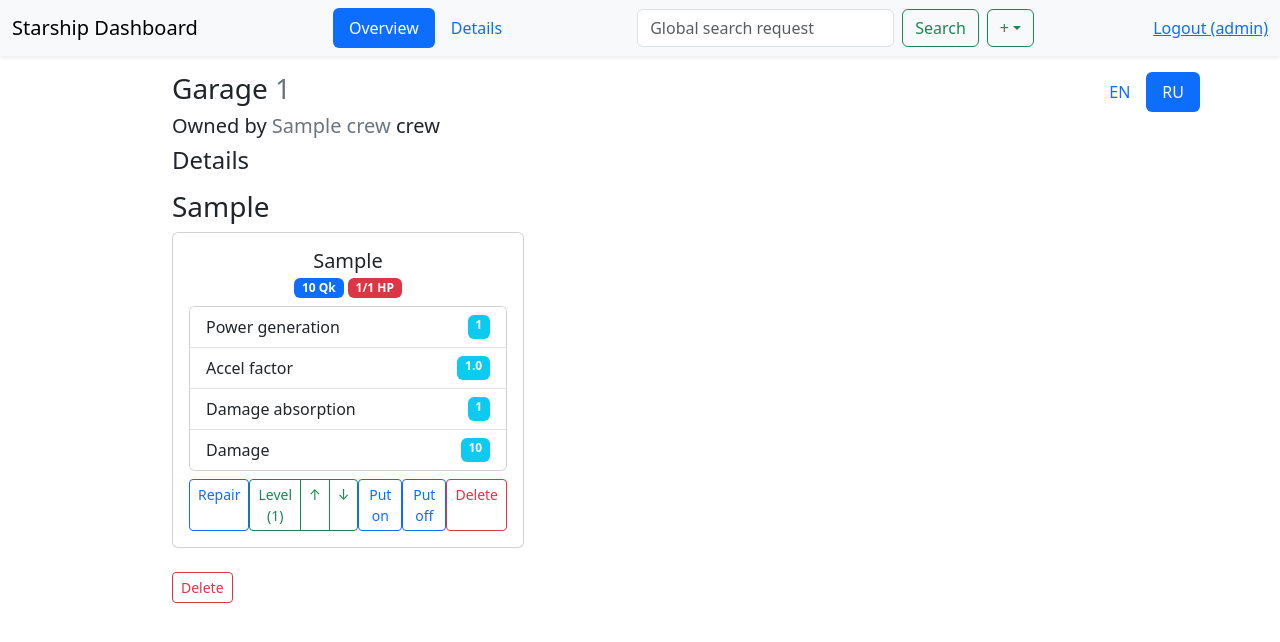
After one commit to starship-crew/starship-core, a Flask app: page /dashboard/garage/1 in a window 1280 px wide. The commit adds this page. Shown: the top 642 px of the page. Run offline with Flask 3, Linux system fonts and the light colour scheme; a user stored in the database is signed in; tables that the repository leaves empty hold one stand-in row (values such as "Sample post"); some libraries are stand-ins or nearby versions.

Commit message:
impl garage <-> ship interactions

```diff
--- a/starship/admin/__init__.py
+++ b/starship/admin/__init__.py
@@ -7,3 +7,4 @@ from . import detail
 from . import user
 from . import ship
 from . import crew
+from . import garage
--- /dev/null
+++ b/starship/admin/garage.py
@@ -0,0 +1,60 @@
+from collections import OrderedDict
+import sqlalchemy as sa
+
+from flask import abort, flash, redirect, render_template
+from starship.data.detail import Detail
+from starship.data.detail_copy import DetailCopy
+from starship.data.detail_type import DetailType
+from starship.data.garage import Garage
+from starship.data import db_session
+from .blueprint import admin_bp
+from .helpers import admin_required, get_lang, redirect_url
+
+
+@admin_bp.route("/garage/<int:id>")
+@admin_required
+def garage(id):
+    db_sess = db_session.create_session()
+    garage = db_sess.query(Garage).get(id)
+
+    if not garage:
+        return abort(404)
+
+    detail_types = db_sess.query(DetailType).order_by(DetailType.order).all()
+    details = OrderedDict()
+    for detail_type in detail_types:
+        details[detail_type] = (
+            db_sess.query(DetailCopy)
+            .filter(DetailCopy.garage == garage)
+            .join(DetailCopy.kind)
+            .join(Detail.kind)
+            .filter(DetailType.id == detail_type.id)
+            .all()
+        )
+
+    return render_template(
+        "garage.html",
+        title=f"Garage {garage.id}",
+        garage=garage,
+        details=details,
+        lang=get_lang(),
+    )
+
+
+@admin_bp.route("/garage/<int:id>/delete")
+@admin_required
+def delete_garage(id):
+    db_sess = db_session.create_session()
+    garage = db_sess.query(Garage).get(id)
+
+    if not garage:
+        flash(f"Garage with id {id} not found")
+        return redirect(redirect_url())
+
+    try:
+        db_sess.delete(garage)
+        db_sess.commit()
+    except sa.exc.SQLAlchemyError as e:
+        flash(f"Error while deleting garage with id {id}: {e}")
+
+    return redirect(redirect_url())
--- a/starship/admin/ship.py
+++ b/starship/admin/ship.py
@@ -19,7 +19,7 @@ def ship(id):
         "ship.html",
         title=f"Ship {ship.id}",
         ship=ship,
-        details=sorted(ship.details, key=lambda d: d.kind.kind.order),
+        details=sorted(ship.details, key=lambda d: d.order()),
         lang=get_lang(),
     )
 
--- a/starship/admin/static/js/admin.js
+++ b/starship/admin/static/js/admin.js
@@ -94,11 +94,14 @@ function deleteCrew(id, name) {
     }
 }
 
-function deleteDetailCopy(id, name, ship_id) {
+function deleteDetailCopy(id, name, next = null) {
     let sure = prompt(`Confirm deletion of detail copy ${id}/${name} by typing CONFIRM word`);
     if (sure == "CONFIRM") {
         const dc_url = `${index}/detail_copy/${id}`;
-        const url = `${dc_url}/delete?next=${index}/ship/${ship_id}`;
+        let url = `${dc_url}/delete`;
+        if (next != null) {
+            url += `?next=${next}`;
+        }
         window.location = url;
     }
 }
@@ -111,3 +114,12 @@ function deleteShip(id) {
         window.location = url;
     }
 }
+
+function deleteGarage(id) {
+    let sure = prompt(`Confirm deletion of garage with id ${id} by typing CONFIRM word`);
+    if (sure == "CONFIRM") {
+        const garage_url = `${index}/garage/${id}`;
+        const url = `${garage_url}/delete`;
+        window.location = url;
+    }
+}
--- a/starship/admin/templates/dashboard.html
+++ b/starship/admin/templates/dashboard.html
@@ -76,6 +76,7 @@
                 <div class="d-flex justify-content-evenly">
                     <button class="card-link btn btn-sm btn-outline-dark" onclick="navigator.clipboard.writeText('{{ crew.token }}')" data-bs-toggle="tooltip" data-bs-title="Click to copy access token">Token</button>
                     <a href="{{url_for('admin_bp.ship', id=crew.ship.id)}}" class="card-link btn btn-sm btn-outline-primary">Ship</a>
+                    <a href="{{url_for('admin_bp.garage', id=crew.garage.id)}}" class="card-link btn btn-sm btn-outline-secondary">Garage</a>
                     <button class="card-link btn btn-sm btn-outline-danger" onclick="deleteCrew({{crew.id}}, '{{crew.name}}')">Delete</button>
                 </div>
             </div>
--- /dev/null
+++ b/starship/admin/templates/detail_copy_card.html
@@ -0,0 +1,45 @@
+<div class="card me-2 mb-4" style="width: 22rem;">
+    <div class="card-body d-flex flex-column justify-content-between">
+        <div>
+            <h5 class="card-title text-center">{{dc.kind.name.get(lang)}}</h5>
+            <h6 class="card-subtitle text-center">
+                {% if dc.kind.cost == 0 %}
+                    <span class="badge bg-warning"
+                            data-bs-toggle="tooltip"
+                            data-bs-title="This detail will be put on every just created ship">
+                        starter
+                    </span>
+                {% else %}
+                    <span class="badge bg-primary">{{dc.kind.cost}} Qk</span>
+                {% endif %}
+                <span class="badge bg-danger">{{dc.health}}/{{dc.kind.health}} HP</span>
+            </h6>
+            {% set detail = dc.kind %}
+            {% include "detail_chars.html" %}
+        </div>
+        <div class="d-flex justify-content-between mt-2">
+            <a href="{{url_for('admin_bp.repair_detail_copy', id=dc.id)}}"
+                class="btn btn-sm btn-outline-primary"
+                data-bs-toggle="tooltip"
+                data-bs-title="Set health value to max">Repair</a>
+            <div class="btn-group">
+                <a href="#" class="btn btn-sm btn-outline-success">Level ({{dc.level}})</a>
+                <a href="{{url_for('admin_bp.change_detail_copy_level', id=dc.id, value=dc.level + 1)}}" class="btn btn-sm btn-outline-success">↑</a>
+                <a href="{{url_for('admin_bp.change_detail_copy_level', id=dc.id, value=dc.level - 1)}}" class="btn btn-sm btn-outline-success">↓</a>
+            </div>
+            {% if dc.can_put_on() %}
+                <a href="{{url_for('admin_bp.put_on_detail_copy', id=dc.id)}}"
+                    class="btn btn-sm btn-outline-primary"
+                    data-bs-toggle="tooltip"
+                    data-bs-title="Put detail on a ship and remove it from the garage">Put on</a>
+            {% endif %}
+            {% if dc.can_put_off() %}
+                <a href="{{url_for('admin_bp.put_off_detail_copy', id=dc.id)}}"
+                    class="btn btn-sm btn-outline-primary"
+                    data-bs-toggle="tooltip"
+                    data-bs-title="Put off detail from a ship and move it to the garage">Put off</a>
+            {% endif %}
+            <a href="#" onclick="deleteDetailCopy({{dc.id}}, '{{dc.kind.name.get(lang)}}'" class="btn btn-sm btn-outline-danger">Delete</a>
+        </div>
+    </div>
+</div>
--- /dev/null
+++ b/starship/admin/templates/garage.html
@@ -0,0 +1,37 @@
+{% extends "base.html" %}
+
+{% block content %}
+
+<div class="container-fluid w-75">
+    <div class="d-flex justify-content-between">
+        <h3>
+            <span>Garage</span>
+            <span class="text-secondary" style="cursor: pointer;" onclick="navigator.clipboard.writeText('{{garage.id}}')" data-bs-toggle="tooltip" data-bs-title="Click to copy">{{garage.id}}</span>
+        </h3>
+        {% include "lang_toggler.html" %}
+    </div>
+    <h5>Owned by <span class="text-secondary">{{garage.crew.name}}</span> crew</h4>
+    <h4>Details</h4>
+    <div>
+        {% for detail_type, detail_copies in details.items() if detail_copies|length != 0 %}
+            <h3 class="mt-3">{{detail_type.name.get(lang)}}</h3>
+            <div class="d-flex flex-wrap">
+                {% for dc in detail_copies %}
+                    {% include "detail_copy_card.html" %}
+                {% endfor %}
+            </div>
+        {% endfor %}
+    </div>
+    <div class="d-flex mb-4">
+        <button  class="btn btn-sm btn-outline-danger me-4"
+        {% if garage.crew %}
+            data-bs-toggle="tooltip"
+            data-bs-title="Can only delete orphan (with no linked crews) garages"
+        {% else %}
+            onclick="deleteGarage({{garage.id}})"
+        {% endif %}
+        >Delete</a>
+    </div>
+</div>
+
+{% endblock %}
--- a/starship/data/detail_copy.py
+++ b/starship/data/detail_copy.py
@@ -23,14 +23,39 @@ class DetailCopy(SqlAlchemyBase):
     def __repr__(self):
         return f"DetailCopy(id={self.id!r}, ship={self.ship!r}, kind={self.kind!r}, level={self.level!r})"
 
+    def name(self):
+        return self.kind.name
+
+    def description(self):
+        return self.kind.description
+
+    def cost(self):
+        return self.kind.cost
+
+    def order(self):
+        return self.kind.kind.order
+
+    def required(self):
+        return self.kind.kind.required
+
+    def can_put_on(self):
+        return self.garage is not None
+
+    def can_put_off(self):
+        return self.ship is not None
+
     def put_on(self):
         if self.garage:
             self.ship = self.garage.crew.ship
+            self.ship.details.append(self)
+            self.garage.details.remove(self)
             self.garage = None
 
     def put_off(self):
         if self.ship:
             self.garage = self.ship.crew.garage
+            self.garage.details.append(self)
+            self.ship.details.remove(self)
             self.ship = None
 
     def crew(self):
```
Also changed, not shown: starship/admin/detail.py (+32 -0 lines), starship/admin/templates/ship.html (+3 -37 lines).
